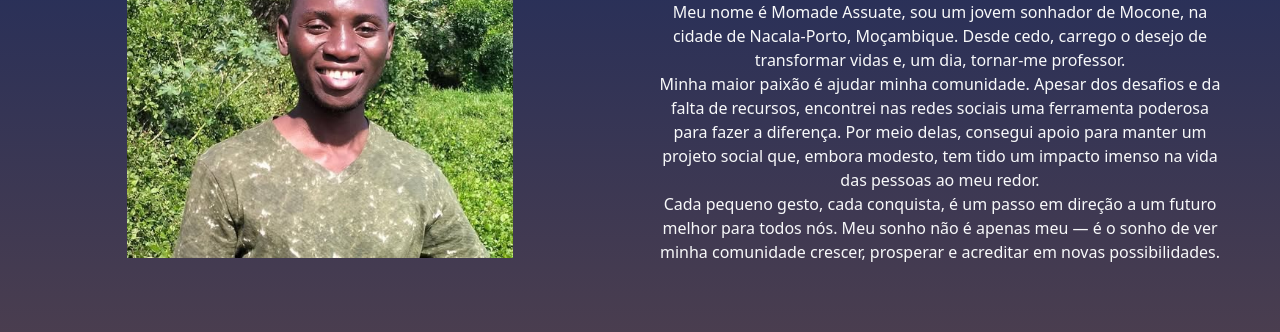
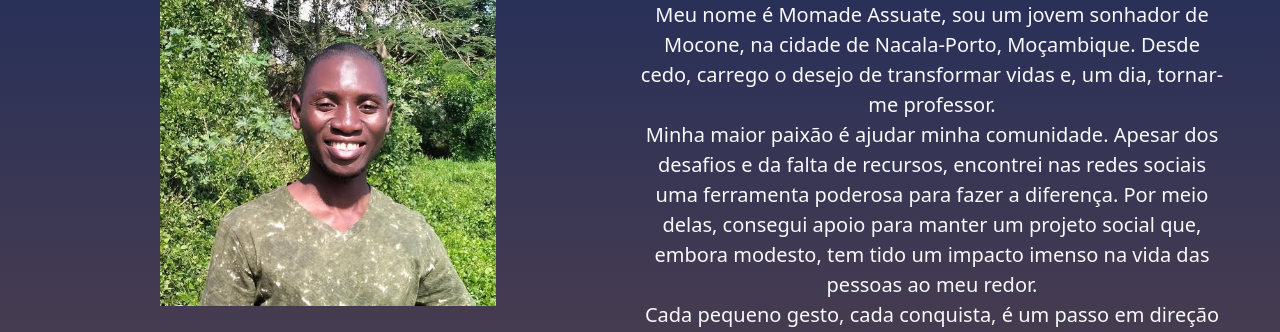
Before and after one commit to MarcioAlex-x/momade-assuate, a plain HTML site: page index.html in a window 1280 px wide. Shown: the part 328-660 px from the top of the page. Drawn offline with nearby package versions, Linux system fonts and the light colour scheme.

Commit message:
Ajuste na imagem do article-01

```diff
--- a/estilo.css
+++ b/estilo.css
@@ -29,18 +29,16 @@ body{
     color: #fff;
 }
 article{
-    width: 100vw;
+    max-width: 100%;
 }
 .article-01{
-    max-width: 100%;
     display: grid;
     grid-template-columns: 1fr 1fr ;
-    overflow-x: hidden;
-    box-sizing: border-box;
+    padding: 0 16px;
 }
 .article-01 img{
     margin: auto;
-    max-width: 450px;
+    max-width: 400px;
     height: auto;
     display: block;
     padding: 32px;
@@ -50,9 +48,7 @@ article{
     padding-right: 40px;
 }
 .article-01 .content p{
-    margin: 0 auto;
-    padding: 0 15px;
-    box-sizing: border-box;
+    font-size: 20px;
 }
 .transformar{
     font-size: 20px;
--- a/index.html
+++ b/index.html
@@ -31,7 +31,7 @@
         <p>Faça parte dessa corrente que tem ajudado centenas de famílias ...(continua com um texto)</p>
       </article> -->
       <article class="article-01">
-        <img class="" src="assets/momadeassuate.jpg" alt="Momade Assuate" data-aos="fade-up" data-aos-duration="2000">
+        <img src="assets/momadeassuate.jpg" alt="Momade Assuate" data-aos="fade-up" data-aos-duration="2000">
         <div class="content" data-aos="fade-up" data-aos-duration="2000">
           <h2 class="titulo my-4">Quem sou eu?</h2>
 
```
